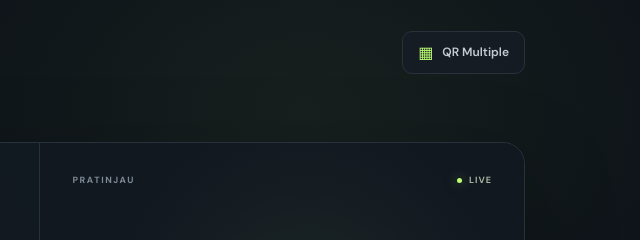
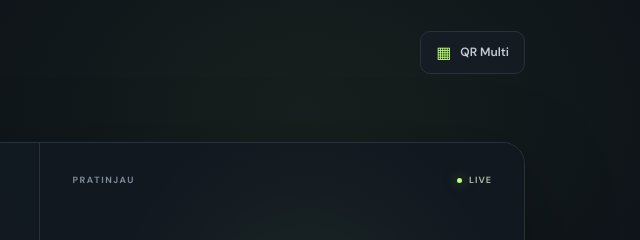
Before and after one commit to HansRF/qr-generated, a plain HTML site: page index.html in a window 1280 px wide. Shown: the top 240 px of the page, 640-1280 px from the left. Drawn offline with nearby package versions, Linux system fonts and the light colour scheme.

Commit message:
update multi

```diff
--- a/index.html
+++ b/index.html
@@ -21,7 +21,7 @@
         </a>
         <button class="back-btn" type="button" onclick="goBack()">
           <span aria-hidden="true">▦</span>
-          QR Multiple
+          QR Multi
         </button>
       </header>
 
```
